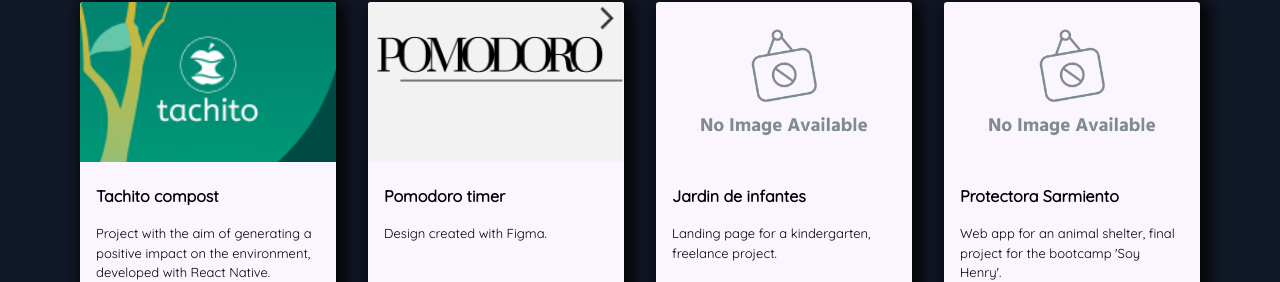
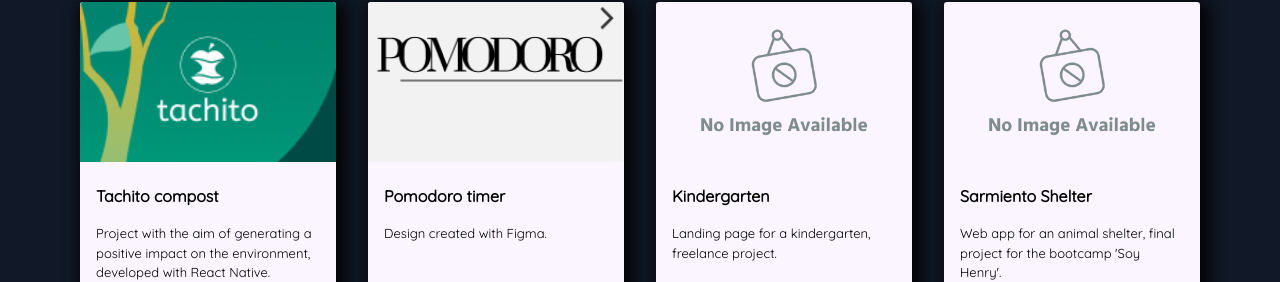
Before and after one commit to ail3ngrimaldi/nuevo-portfolio, a React (Create React App) app: page / in a window 1280 px wide. Shown: the part 1896-2178 px from the top of the page. Built offline with nearby package versions, Linux system fonts and the light colour scheme; no server answers.

Commit message:
changed two titles that were in spanish

```diff
--- a/src/components/Sections/Projects/Projects.js
+++ b/src/components/Sections/Projects/Projects.js
@@ -23,11 +23,11 @@ function Projects() {
                              title="Pomodoro timer"
                              description="Design created with Figma."/>
                 <ProjectCard img={images.notavailable}
-                             title="Jardin de infantes"
+                             title="Kindergarten"
                              description="Landing page for a kindergarten, freelance project."
                 />
                 <ProjectCard img={images.notavailable}
-                             title="Protectora Sarmiento"
+                             title="Sarmiento Shelter"
                              description="Web app for an animal shelter, final project for the bootcamp 'Soy Henry'."
                              link="https://github.com/ail3ngrimaldi/protectora-animales"
                 />
```
